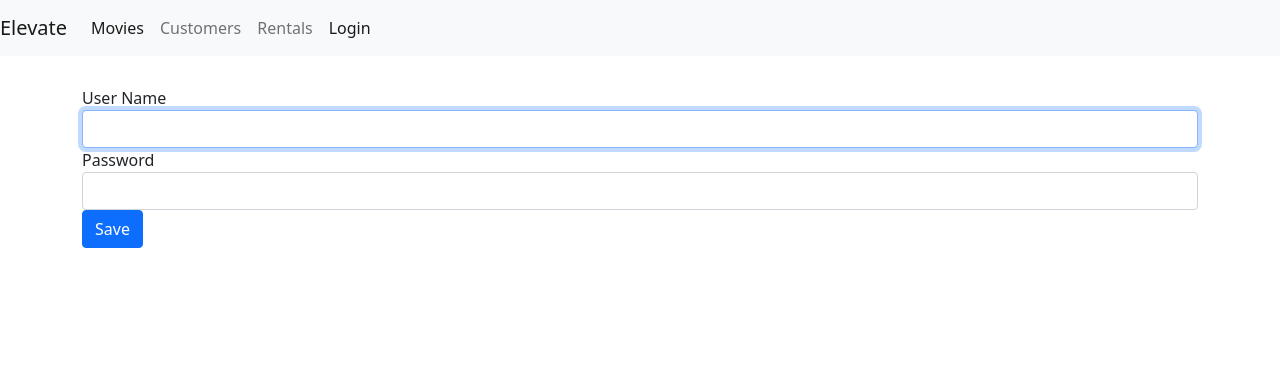
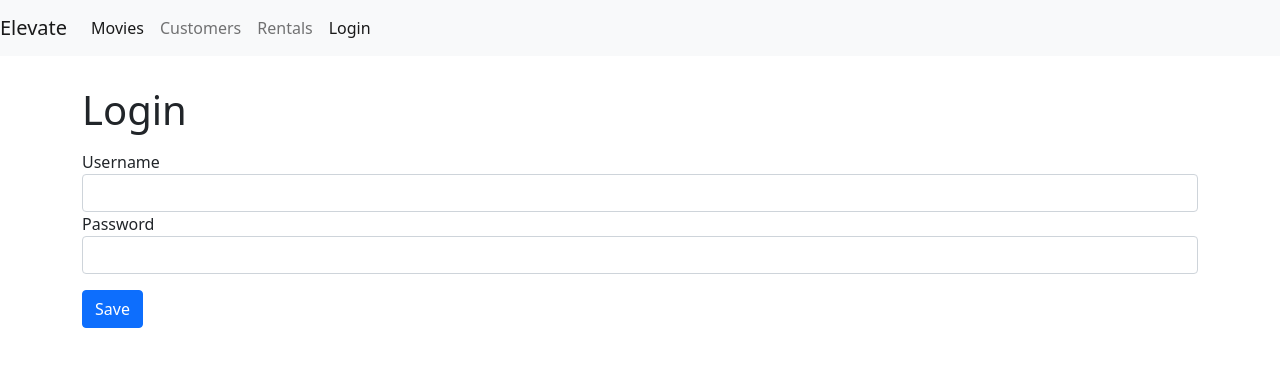
Before and after one commit to Veenakrishna2313/Elevate, a React (Create React App) app: page /login in a window 1280 px wide. Shown: the top 366 px of the page. Built offline with nearby package versions, Linux system fonts and the light colour scheme.

Commit message:
Navbar collapsable

```diff
--- a/public/index.html
+++ b/public/index.html
@@ -5,6 +5,7 @@
     <link rel="icon" href="%PUBLIC_URL%/favicon.ico" />
     <meta name="viewport" content="width=device-width, initial-scale=1" />
     <meta name="theme-color" content="#000000" />
+
     <meta
       name="description"
       content="Web site created using create-react-app"
@@ -15,6 +16,10 @@
       user's mobile device or desktop. See https://developers.google.com/web/fundamentals/web-app-manifest/
     -->
     <link rel="manifest" href="%PUBLIC_URL%/manifest.json" />
+
+
+
+
     <!--
       Notice the use of %PUBLIC_URL% in the tags above.
       It will be replaced with the URL of the `public` folder during the build.
@@ -24,9 +29,13 @@
       work correctly both with client-side routing and a non-root public URL.
       Learn how to configure a non-root public URL by running `npm run build`.
     -->
-    <title>React App</title>
+    <title>Elevate</title>
   </head>
   <body>
+<script src="https://ajax.googleapis.com/ajax/libs/jquery/1.12.4/jquery.min.js"></script>
+<script src="https://maxcdn.bootstrapcdn.com/bootstrap/3.3.7/js/bootstrap.min.js"></script>
+
+
     <noscript>You need to enable JavaScript to run this app.</noscript>
     <div id="root"></div>
     <!--
--- a/src/App.js
+++ b/src/App.js
@@ -9,6 +9,7 @@ import { Route, Switch, Redirect } from "react-router-dom";
 import NavBar from "./Components/common/navbar";
 import NotFound from "./Components/common/notfound";
 import MovieForm from "./Components/common/movieForm";
+  import "bootstrap/dist/js/bootstrap.bundle";
 
 import LoginForm from "./Components/common/loginForm";
 import "./App.css";
--- /dev/null
+++ b/src/Components/common/input.jsx
@@ -0,0 +1,11 @@
+import React, { Component } from 'react'
+
+const Input = (({name, label, value, onChange}) => {
+  return (
+     <div className="form-group">
+       <label htmlFor={name}>{label}</label>
+       <input value={value} onChange={onChange} id={name} name={name} type="text" className="form-control" /></div>
+   );
+})
+
+export default Input;
--- a/src/Components/common/loginForm.jsx
+++ b/src/Components/common/loginForm.jsx
@@ -1,4 +1,6 @@
-import React, { Component } from 'react'
+import React, { Component } from 'react';
+import { AccordionButton } from 'react-bootstrap';
+import Input from './input';
 
 class LoginForm extends Component {
 state={
@@ -18,20 +20,23 @@ state={
 
     const username=this.username.current.value;
   }
-handleChange=(e)=>{
+handleChange=({currentTarget:input})=>{
 
   const account={...this.state.account};
-  account.username=e.currentTarget.value;
+  account[input.name]=input.value;
   this.setState({account});
 }
 
   render() {
+
+    const {account}=this.state;
+
     return <div>
-
+    <h1 className="mb-3">Login </h1>
     <form onSubmit={this.handleSubmit}>
-      <div className="form-group"><label htmlFor="username">User Name</label><input value={this.state.account.username} onChange={this.handleChange} autoFocus ref={this.username} id="username" type="text" className="form-control" /></div>
-      <div className="form-group"><label htmlFor="password">Password</label><input id="password" type="text" className="form-control" /></div>
-    <button className="btn btn-primary">Save</button>
+      <Input  name="username" value={account.username} label="Username" onChange={this.handleChange} />
+      <Input  name="password" value={account.password} label="Password" onChange={this.handleChange} />
+    <button className="btn btn-primary mt-3">Save</button>
     </form>
 
     </div>;
--- a/src/Components/common/navbar.jsx
+++ b/src/Components/common/navbar.jsx
@@ -7,7 +7,7 @@ const NavBar = () => {
   return (
    <nav className="navbar navbar-expand-lg navbar-light bg-light">
   <Link className="navbar-brand" to="/">Elevate</Link>
-  <button className="navbar-toggler" type="button" data-toggle="collapse" data-target="#navbarNavAltMarkup" aria-controls="navbarNavAltMarkup" aria-expanded="false" aria-label="Toggle navigation">
+  <button className="navbar-toggler" type="button" data-bs-toggle="collapse" data-bs-target="#navbarNavAltMarkup" aria-controls="navbarNavAltMarkup" aria-expanded="false" aria-label="Toggle navigation">
     <span className="navbar-toggler-icon"></span>
   </button>
   <div className="collapse navbar-collapse" id="navbarNavAltMarkup">
```
